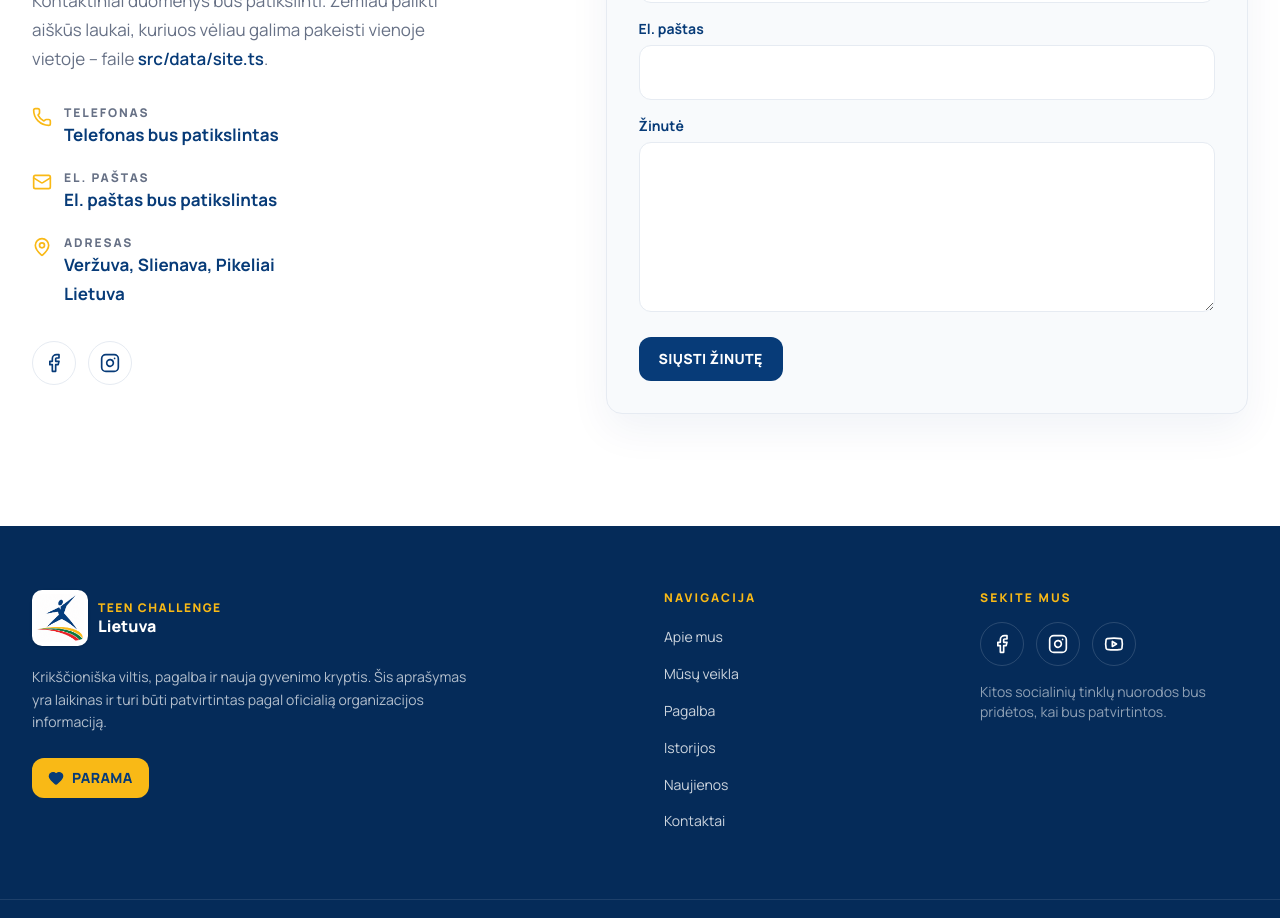
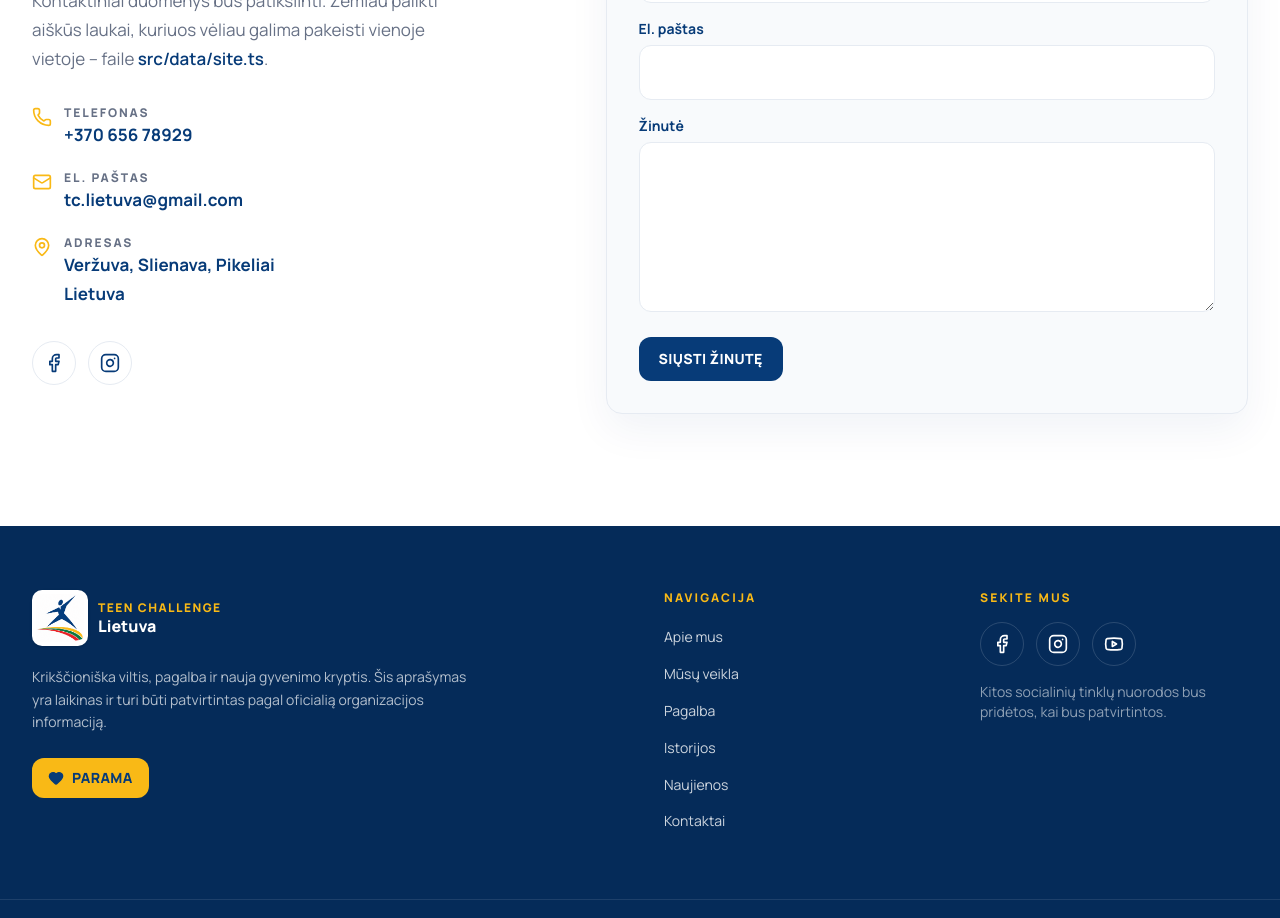
Before and after one commit to Apex-Web-Worx/teen-challenge-lietuva, a React (Vite) app: page / in a window 1280 px wide. Shown: the part 5880-6798 px from the top of the page. Built offline with nearby package versions, Linux system fonts and the light colour scheme.

Commit message:
Add Teen Challenge Lietuva contact details

```diff
--- a/src/data/site.ts
+++ b/src/data/site.ts
@@ -17,10 +17,10 @@ export const site = {
 
 export const contact = {
   // TODO: Replace each field with verified Teen Challenge Lietuva contact details.
-  phoneDisplay: "Telefonas bus patikslintas",
-  phoneHref: "",
-  emailDisplay: "El. paštas bus patikslintas",
-  emailHref: "",
+  phoneDisplay: "+370 656 78929",
+  phoneHref: "tel:+37065678929",
+  emailDisplay: "tc.lietuva@gmail.com",
+  emailHref: "mailto:tc.lietuva@gmail.com",
   addressLines: [
     "Veržuva, Slienava, Pikeliai",
     "Lietuva",
```
